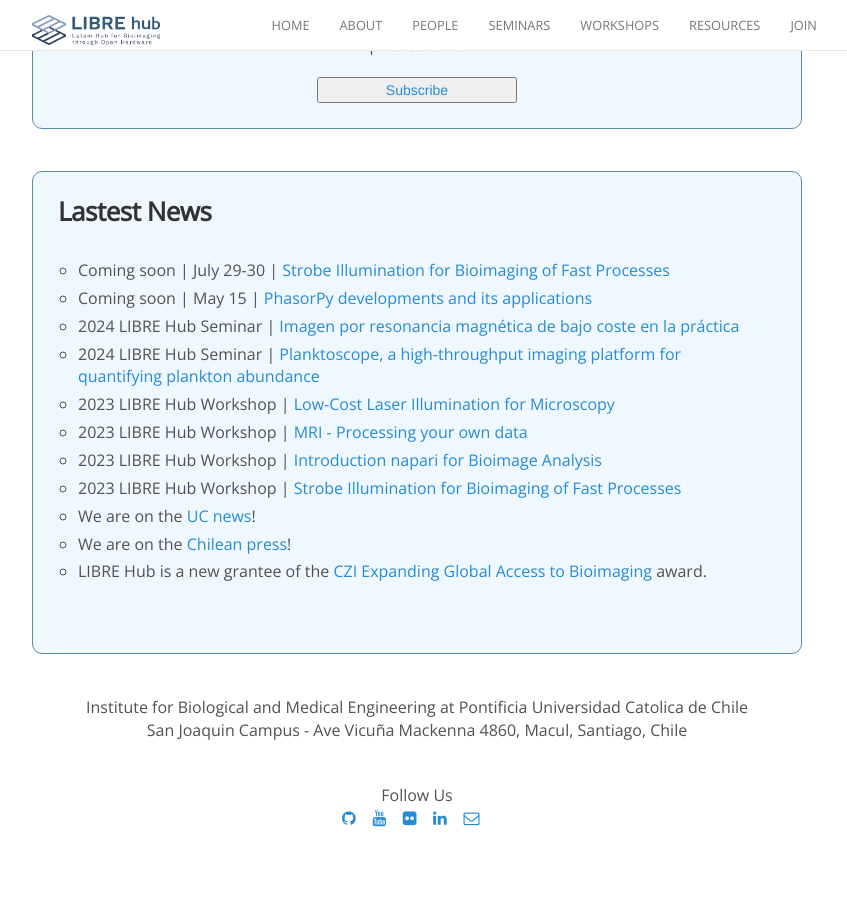
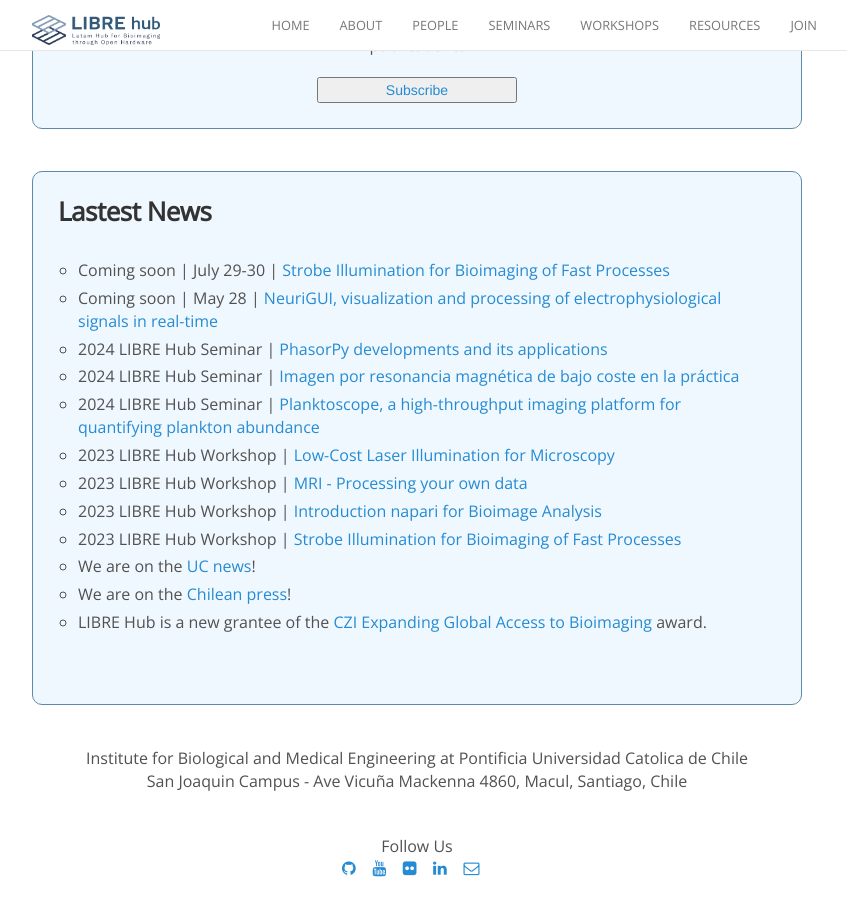
Before and after one commit to LIBREhub/LIBREhub.github.io, a Jekyll site: the page built from index.html, in a window 1280 px wide and 900 px high, scrolled down 816 px. Shown: the whole window, without its empty margins (223-1070 px from the left). Built offline with Jekyll 4.4.1, drawn with Linux system fonts in a browser that asks for light colours; nearby versions of some CDN libraries; before the commit the page ends 1666 px from its top, so only the background shows below that.

Commit message:
Update News section

```diff
--- a/_data/news.yml
+++ b/_data/news.yml
@@ -2,7 +2,10 @@
   details: Coming soon | July 29-30 | <a href="https://librehub.github.io/2024/04/17/SEMS-WS-2024.html" target="_blank">Strobe Illumination for Bioimaging of Fast Processes</a>
 
 - date: 2024-04-03
-  details: Coming soon | May 15 | <a href="https://librehub.github.io/2024/04/03/leonel-malacrida.html" target="_blank">PhasorPy developments and its applications</a>
+  details: Coming soon | May 28 | <a href="https://librehub.github.io/2024/05/19/david-baum.html" target="_blank">NeuriGUI, visualization and processing of electrophysiological signals in real-time</a>
+
+- date: 2024-04-03
+  details: 2024 LIBRE Hub Seminar | <a href="https://librehub.github.io/2024/04/03/leonel-malacrida.html" target="_blank">PhasorPy developments and its applications</a>
 
 - date: 2024-03-18
   details: 2024 LIBRE Hub Seminar | <a href="https://librehub.github.io/2024/03/15/joseba-alonso.html" target="_blank">Imagen por resonancia magnética de bajo coste en la práctica</a>
--- a/_posts/2024-05-19-david-baum.md
+++ b/_posts/2024-05-19-david-baum.md
@@ -1,5 +1,5 @@
 ---
-title: May 28 - NeuriGUI, visualization and processing electrophysiological signals in real-time
+title: May 28 - NeuriGUI, visualization and processing of electrophysiological signals in real-time
 speaker: David Baum
 video:
 description: LIBRE_hub seminar
```
